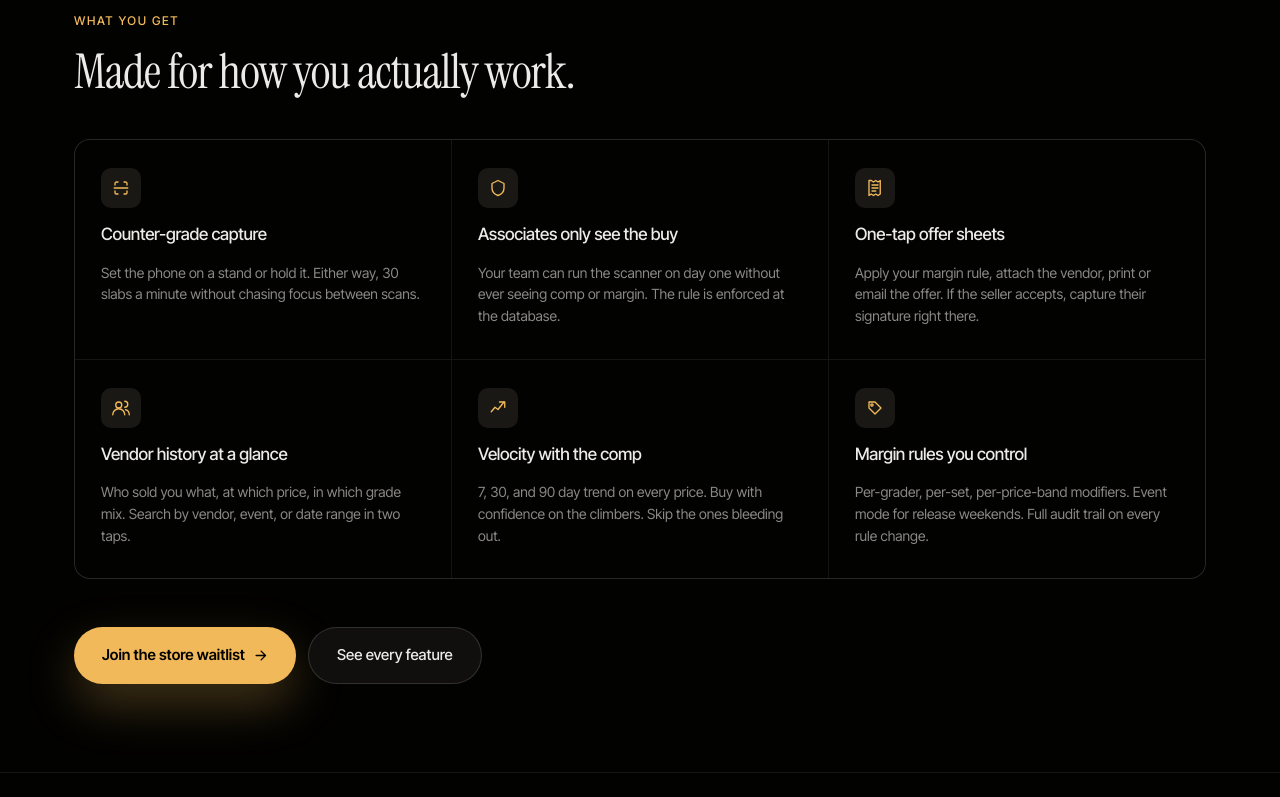
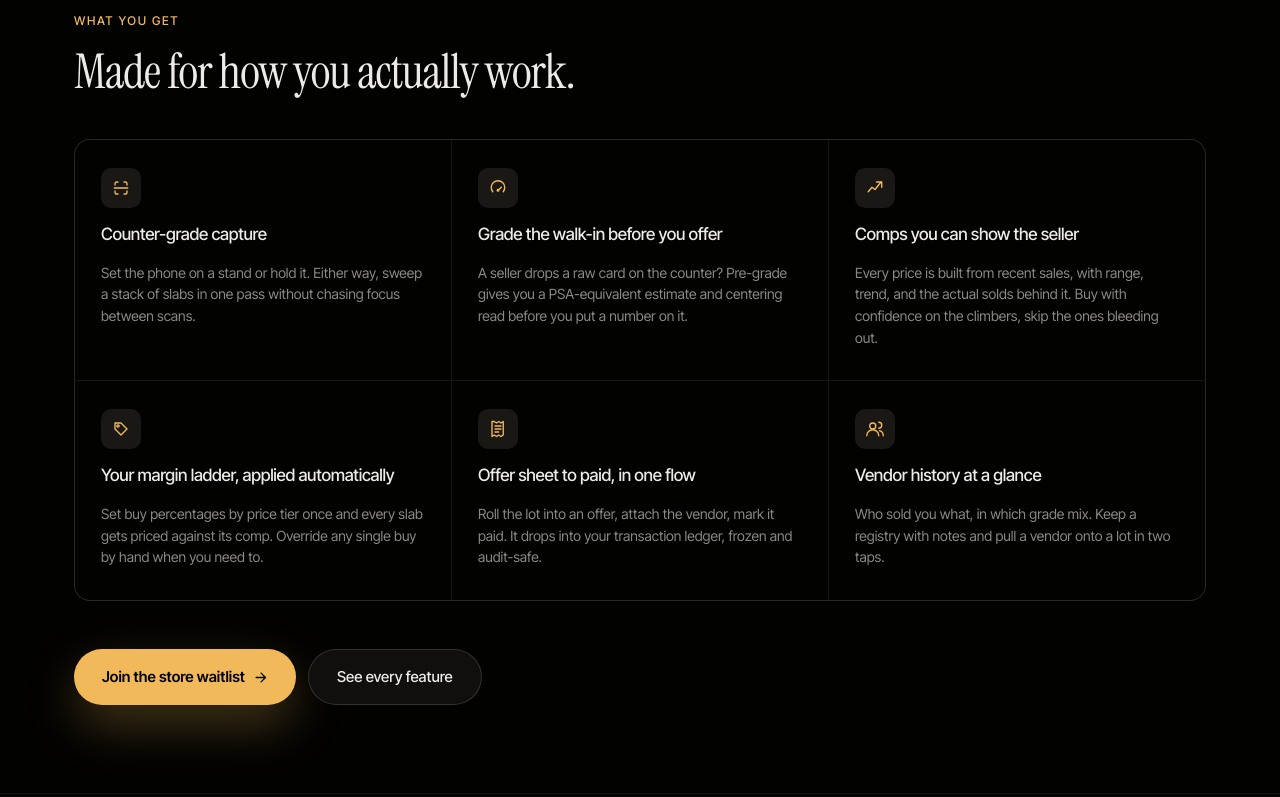
Before and after one commit to afireinside09/slabbist, a Next.js app in the folder marketing/: page /for-shops in a window 1280 px wide. Shown: the part 947-1744 px from the top of the page. Built offline with nearby package versions, Linux system fonts and the light colour scheme.

Commit message:
feat(marketing): refresh /for-shops with pre-grade + real margin/offer flow

```diff
--- a/marketing/app/for-shops/page.tsx
+++ b/marketing/app/for-shops/page.tsx
@@ -14,37 +14,37 @@ const POINTS: AudiencePoint[] = [
     icon: 'scan',
     title: 'Counter-grade capture',
     blurb:
-      'Set the phone on a stand or hold it. Either way, 30 slabs a minute without chasing focus between scans.',
+      'Set the phone on a stand or hold it. Either way, sweep a stack of slabs in one pass without chasing focus between scans.',
   },
   {
-    icon: 'shield',
-    title: 'Associates only see the buy',
+    icon: 'gauge',
+    title: 'Grade the walk-in before you offer',
     blurb:
-      'Your team can run the scanner on day one without ever seeing comp or margin. The rule is enforced at the database.',
+      'A seller drops a raw card on the counter? Pre-grade gives you a PSA-equivalent estimate and centering read before you put a number on it.',
+  },
+  {
+    icon: 'chart',
+    title: 'Comps you can show the seller',
+    blurb:
+      'Every price is built from recent sales, with range, trend, and the actual solds behind it. Buy with confidence on the climbers, skip the ones bleeding out.',
+  },
+  {
+    icon: 'tag',
+    title: 'Your margin ladder, applied automatically',
+    blurb:
+      'Set buy percentages by price tier once and every slab gets priced against its comp. Override any single buy by hand when you need to.',
   },
   {
     icon: 'receipt',
-    title: 'One-tap offer sheets',
+    title: 'Offer sheet to paid, in one flow',
     blurb:
-      'Apply your margin rule, attach the vendor, print or email the offer. If the seller accepts, capture their signature right there.',
+      'Roll the lot into an offer, attach the vendor, mark it paid. It drops into your transaction ledger, frozen and audit-safe.',
   },
   {
     icon: 'users',
     title: 'Vendor history at a glance',
     blurb:
-      'Who sold you what, at which price, in which grade mix. Search by vendor, event, or date range in two taps.',
-  },
-  {
-    icon: 'chart',
-    title: 'Velocity with the comp',
-    blurb:
-      '7, 30, and 90 day trend on every price. Buy with confidence on the climbers. Skip the ones bleeding out.',
-  },
-  {
-    icon: 'tag',
-    title: 'Margin rules you control',
-    blurb:
-      'Per-grader, per-set, per-price-band modifiers. Event mode for release weekends. Full audit trail on every rule change.',
+      'Who sold you what, in which grade mix. Keep a registry with notes and pull a vendor onto a lot in two taps.',
   },
 ];
 
@@ -59,7 +59,7 @@ export default function ForShopsPage() {
       />
       <AudienceBody
         pain="A walk-in drops a thirty-slab stack. Your associate is comping each slab on eBay and copy-pasting cert numbers into the PSA lookup to make sure they're real — while the seller waits. You end up low-balling the climbers and over-paying the dogs."
-        shift="Slabs scan, comps resolve, margin applies. The offer sheet prints before the seller finishes their coffee."
+        shift="Slabs scan, comps resolve, your margin applies, and the offer is ready to present before the seller finishes their coffee."
         points={POINTS}
         ctaLabel="Join the store waitlist"
         waitlistAudience="store"
```
